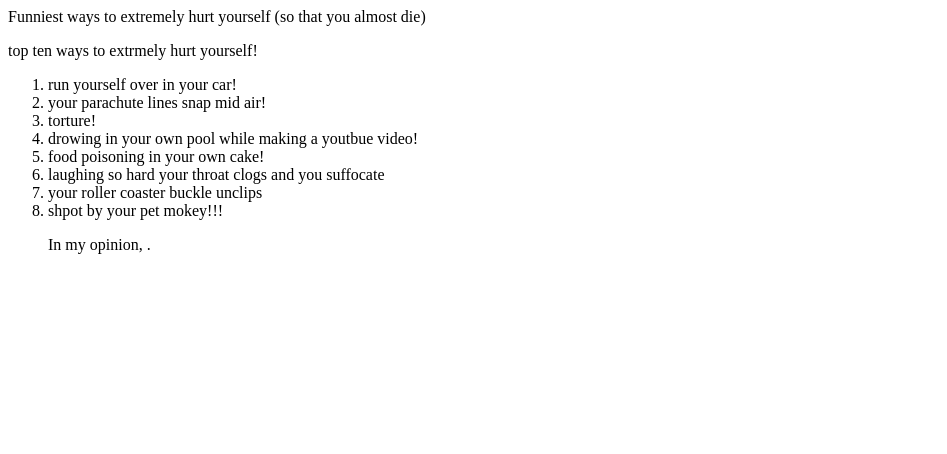
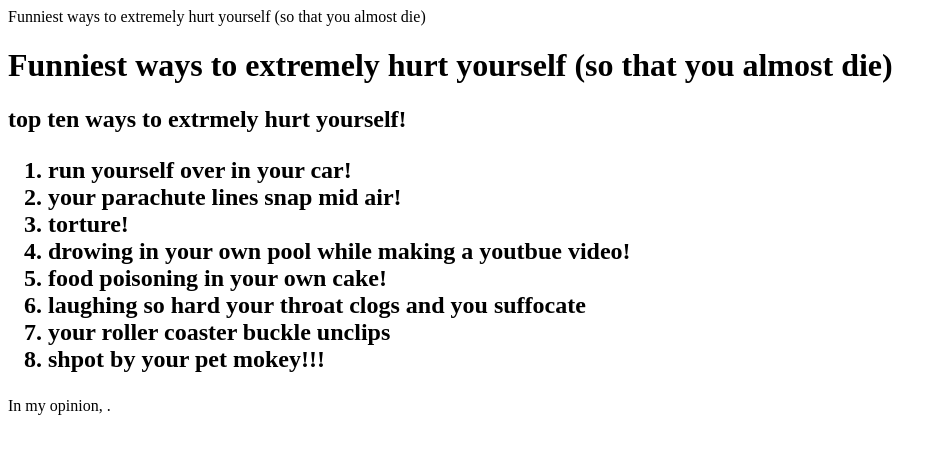
Before and after one commit to stanky-snake/mywebpage, a plain HTML site: page index.html in a window 1280 px wide. Shown: the whole page, without its empty margins (0-947 px from the left). Drawn offline with Linux system fonts and the light colour scheme.

Commit message:
Update index.html

```diff
--- a/index.html
+++ b/index.html
@@ -1,12 +1,12 @@
 <!DOCTYPE html>
 <html>Funniest ways to extremely hurt yourself (so that you almost die)
 <head>
-<title>Funniest ways to extremely hurt yourself (so that you almost die)</title>
+<h1>Funniest ways to extremely hurt yourself (so that you almost die)</h1>
 </head>
 <body>
 
 
-     <p>top ten ways to extrmely hurt yourself!
+     <h2>top ten ways to extrmely hurt yourself!
 
   <ol>
     <li>run yourself over in your car!
@@ -17,7 +17,7 @@
              <li>laughing so hard your throat clogs and you suffocate
                <li>your roller coaster buckle unclips
                  <li>shpot by your pet mokey!!! </h1>
-  </p>
+  </h2>
 
   <p>In my opinion, .</p>
 
```
